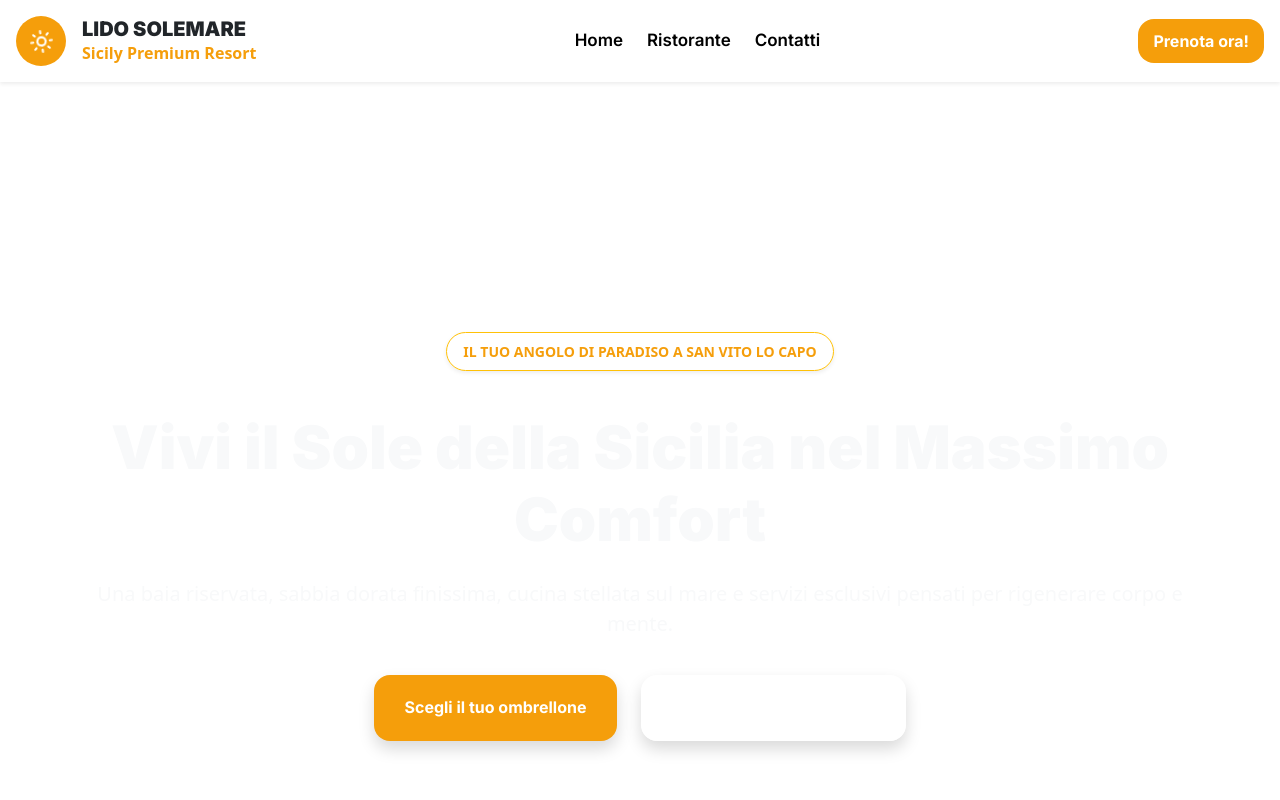
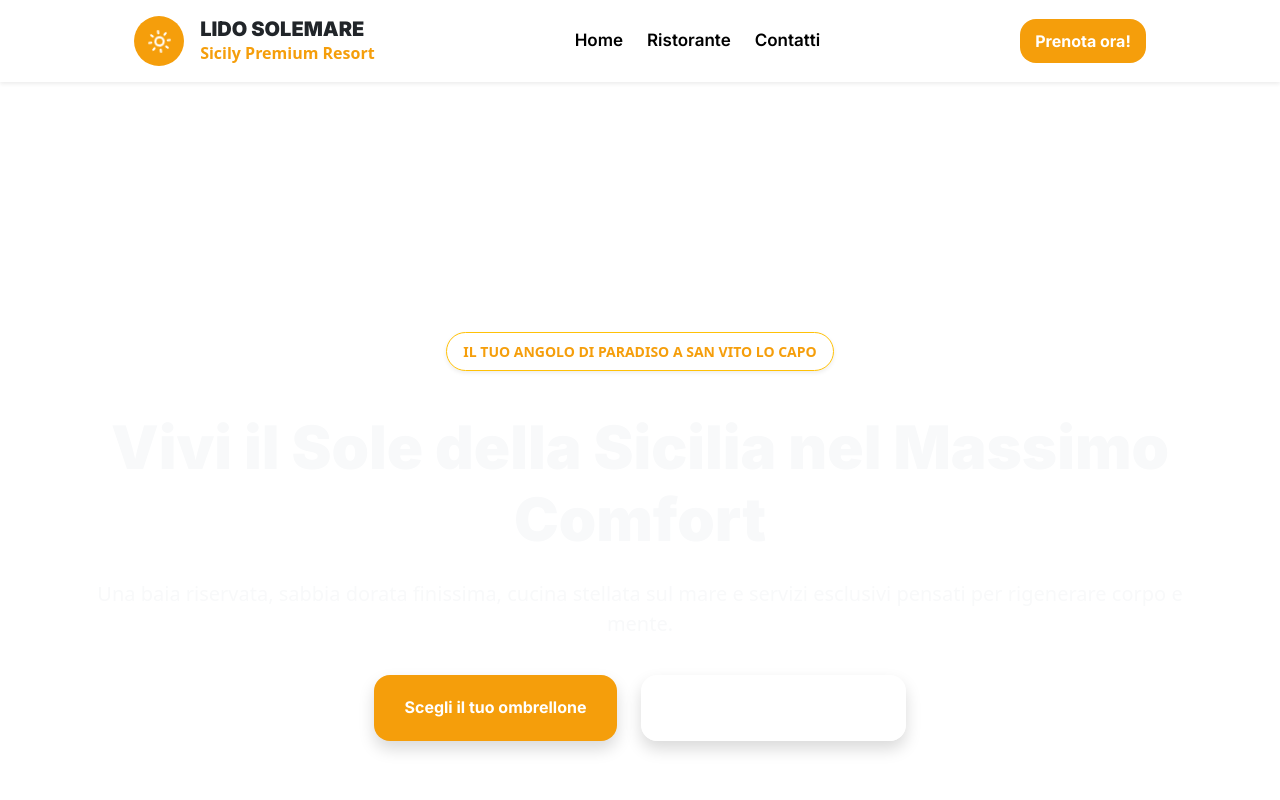
Before and after one commit to gabriele-ag/lidosolemare, a React (Vite) app: page / in a window 1280 px wide. Shown: the top 800 px of the page. Built offline with nearby package versions, Linux system fonts and the light colour scheme.

Commit message:
feat: adjust header justify

```diff
--- a/src/components/AppHeader.tsx
+++ b/src/components/AppHeader.tsx
@@ -21,7 +21,7 @@
 
     return (
         <header className="sticky-top shadow-sm">
-            <nav className={`d-flex justify-content-between align-items-center bg-white p-3 ${styles['custom-gap-nav']}`}>
+            <nav className={`d-flex justify-content-center align-items-center bg-white p-3 ${styles['custom-gap-nav']}`}>
 
                 <div className="d-flex align-items-center gap-3">
                     <div className={`p-2 rounded-circle text-white d-flex align-items-center justify-content-center ${styles['sun-box']}`}>
```
